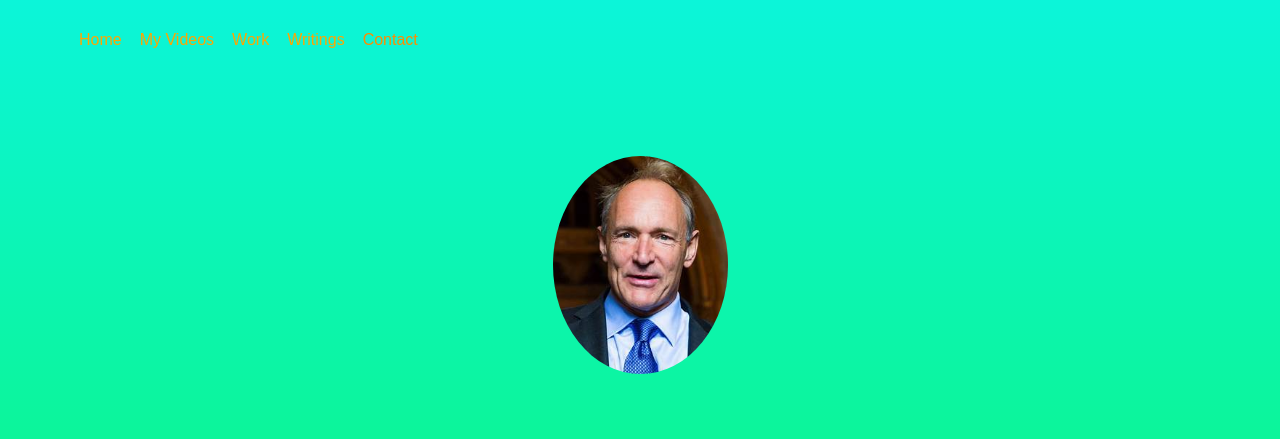
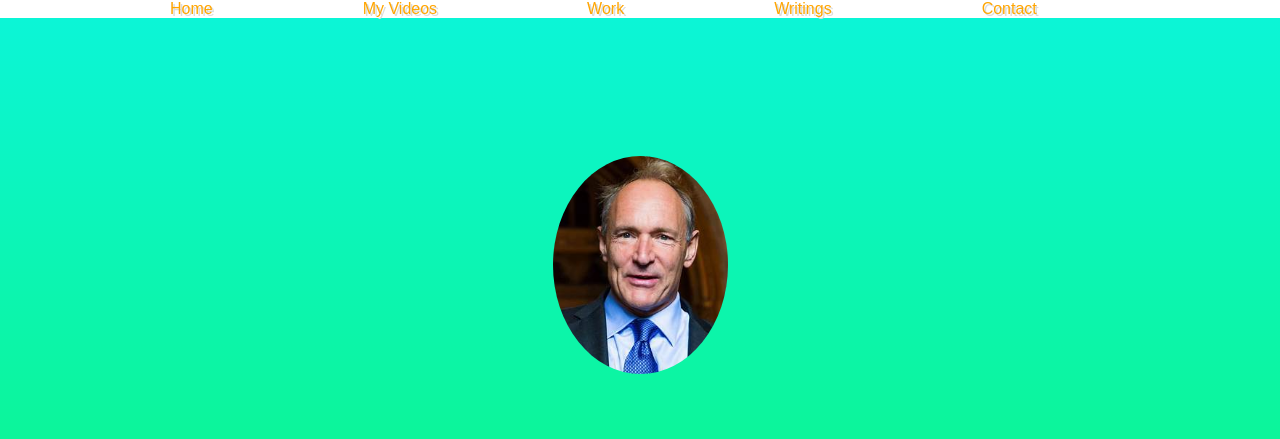
Before and after one commit to Sumay-Belagur/Tim-Berners-website, a plain HTML site: page index.html in a window 1280 px wide. Shown: the top 439 px of the page. Drawn offline with Linux system fonts and the light colour scheme.

Commit message:
Add files via upload

```diff
--- a/index.html
+++ b/index.html
@@ -8,16 +8,19 @@
     <link rel="stylesheet" href="style.css">
     <link rel="preconnect" href="https://fonts.gstatic.com">
     <link href="https://fonts.googleapis.com/css2?family=Nerko+One&display=swap" rel="stylesheet">
+    <link rel="stylesheet" href="https://cdnjs.cloudflare.com/ajax/libs/font-awesome/4.7.0/css/font-awesome.min.css">
 </head>
 
 <body>
+    <center>
     <ul class="menu">
         <li class="links"><a href="#welcome">Home</a></li>
         <li class="links"><a href= "#videos">My Videos</a></li>
         <li class="links"><a href= "#work">Work</a></li>
         <li class="links"><a href= "#writings">Writings</a></li>
-        <li class="links">Contact</li>
-    </ul>
+        <li class="links"><a href= "#Contact">Contact</a></li>
+        </ul>
+    </center>
     <section id="welcome">
 
         <div class="welcomeClass">
@@ -66,6 +69,15 @@
         <a class= "article" href= "https://www.britannica.com/biography/Tim-Berners-Lee" target= "_blank">Biography</a>
         <a class= "article" href= "https://webfoundation.org/2019/03/web-birthday-30" target= "_blank">Biography</a>
     </section>
+    <section id= "Contact">
+        <h1>Contact us</h1>
+        <div class= "line">
+        </div>
+        <iframe src="https://www.google.com/maps/embed?pb=!1m18!1m12!1m3!1d3888.5049680807047!2d77.69017270005287!3d12.939506819038735!2m3!1f0!2f0!3f0!3m2!1i1024!2i768!4f13.1!3m3!1m2!1s0x3bae13b19564fb8b%3A0xf8a9725cab8859b6!2sNagarjuna%20Green%20Woods%2C%20Kariyammana%20Agrahara%20Rd%2C%20Chandana%2C%20Kadabeesanahalli%2C%20Bengaluru%2C%20Karnataka%20560103!5e0!3m2!1sen!2sin!4v1608552481682!5m2!1sen!2sin" width="600" height="450" frameborder="0" style="border:0;" allowfullscreen="" aria-hidden="false" tabindex="0"></iframe>
+        <div>
+            <a class="gmail" href="mailto:someone@example.com?Subject=Hello"> <i class="fa fa-envelope"></i>&nbsp;&nbsp;<h3>sumay.belagur@gmail.com</h3></a>
+        </div>
+    </section>
     </body>
 
 </html>
--- a/style.css
+++ b/style.css
@@ -61,21 +61,22 @@ p{
 }
 .menu{
  z-index: 10;
-    margin-left: 30px;
-    top: 10px;
-    position: absolute;
+    top: 0px;
+    position: fixed;
     list-style: none;
     cursor: pointer;
     font-family: 'Josefin Sans', sans-serif;
+    width: 100%;
+    background-color: white;
+    margin-top: 0px;
 }
 .links{
     float: left;
     color: darkorange;
-    padding-top: 5px;
-     padding-left: 9px;
-    padding-right: 9px;
-    padding-bottom: 5px;
+     padding-left: 20px;
+    padding-right: 20px;
     display: inline;
+    margin-left: 110px;
 }
 .links:hover{
     background-color: chartreuse;
@@ -83,4 +84,12 @@ p{
 a{
     text-decoration: none;
     color: orange;
+    text-shadow: 2px 2px gainsboro;
 }
+#writings{
+    text-decoration: underline;
+    text-shadow: none
+}
+.gmail{
+    display: inline;
+}
```
